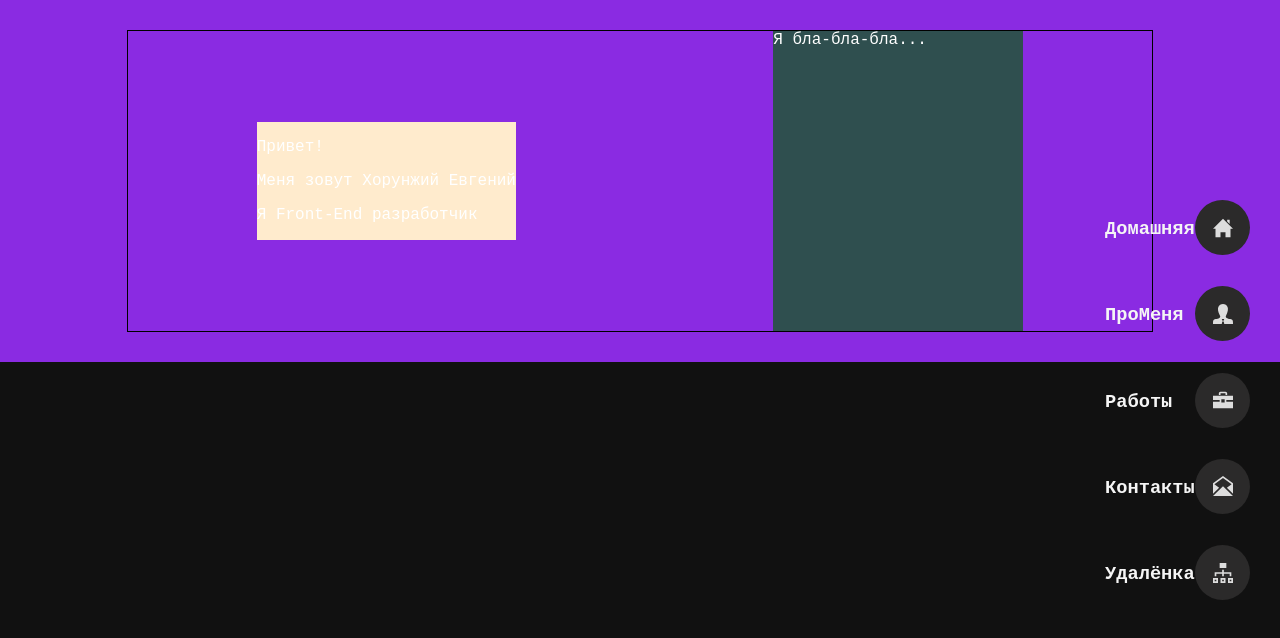
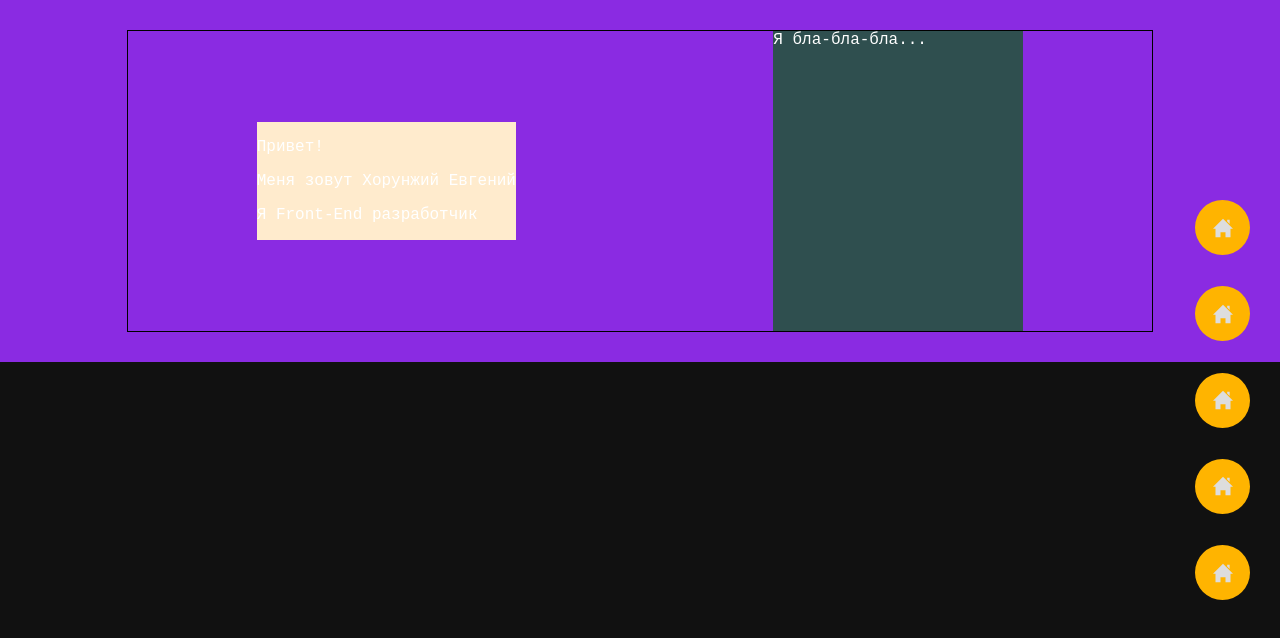
Before and after one commit to ZHe-testName/my_portfolio, a React (Create React App) app: page /#/home in a window 1280 px wide. Shown: the top 638 px of the page. Built offline with nearby package versions, Linux system fonts and the light colour scheme.

Commit message:
Added col worckin animation and fixed links bugs

```diff
--- a/src/components/nav_bar/NavBar.jsx
+++ b/src/components/nav_bar/NavBar.jsx
@@ -7,8 +7,8 @@
     return (
         <nav className={c.navMain} >
                 <ul className={c.menuLinkWrap}>
-                    <li className={c.home}>
-                        <CustomNavLink href="home" description="Домашняя"/>
+                    <li>
+                        <CustomNavLink href="home" description="Домашняя" bgImageURL={'../../icons/iconmonstr-home-6.svg'}/>
                     </li>
 
                     <li className={c.about}>
--- a/src/components/nav_bar/navbar.module.css
+++ b/src/components/nav_bar/navbar.module.css
@@ -8,16 +8,9 @@
     width: 60px;
 }
 
-.navMain h3{
-    background-color: transparent;
-    margin: 0px;
-}
-
-    /* .sticky {
-        position: sticky;
-    } */
 
         .menuLinkWrap {
+            position: relative;
             display: flex;
             flex-direction: column;
             padding-top: 10px;
@@ -28,48 +21,34 @@
             height: 50%;
             list-style-type: none;
             justify-content: space-between;
+            align-items: flex-end;
         }
-
-            .menuLinkWrap > li {
-                width: 55px;
-                height: 55px;
-                background-position: center;
-                background-repeat: no-repeat;
-                background-color: var(--noactive_dark);
-                border-radius: 50%;
-            }
-
-            .menuLinkWrap > li:hover{
-                background-color: var(--active_yellow);
-            }
-
-                .home{
-                    background-image: url(../../icons/iconmonstr-home-6.svg);
-                }
-
-                .about{
-                    background-image: url(../../icons/iconmonstr-user-14.svg);
-                }
-
-                .works{
-                    background-image: url(../../icons/iconmonstr-briefcase-9.svg);
-                }
-
-                .contacts{
-                    background-image: url(../../icons/iconmonstr-email-7.svg);
-                }
-
-                .remote{
-                    background-image: url(../../icons/iconmonstr-sitemap-8.svg);
-                }
 
             .menuLinkWrap a {
                 position: relative;
-                left: -105px;
+                display: flex;
+                background-color: var(--active_yellow);
                 color: whitesmoke;
-                margin: 0px 30px;
+                background-position: right 17px top 50%;
+                background-repeat: no-repeat;
+                background-image: url(../../icons/iconmonstr-home-6.svg);
                 text-decoration: none;
+                width: 55px;
+                height: 55px;
+                border-radius: 50px;
             }
+
+            .menuLinkWrap > li:hover a{
+                background-color: tomato;
+                transition: all 0.3s;
+                width: 160px;
+            }
+
+                .navMain a > h3{
+                    opacity: 0;
+                    background-color: transparent;
+                    margin: auto 0px;
+                }
 
 @media (max-width: 769px) {
     .menuLinkWrap > a {
```
